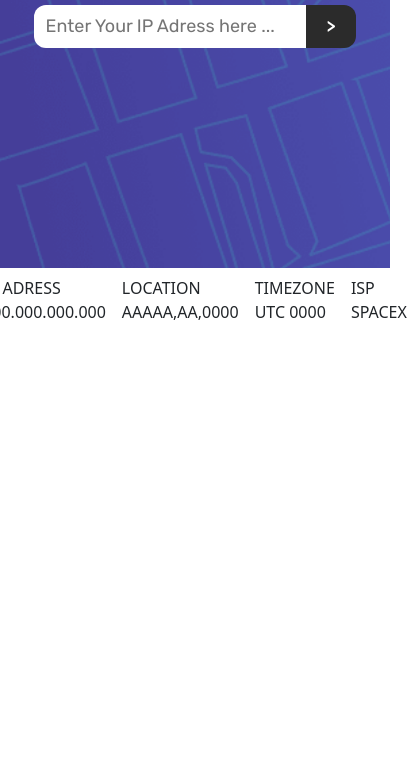
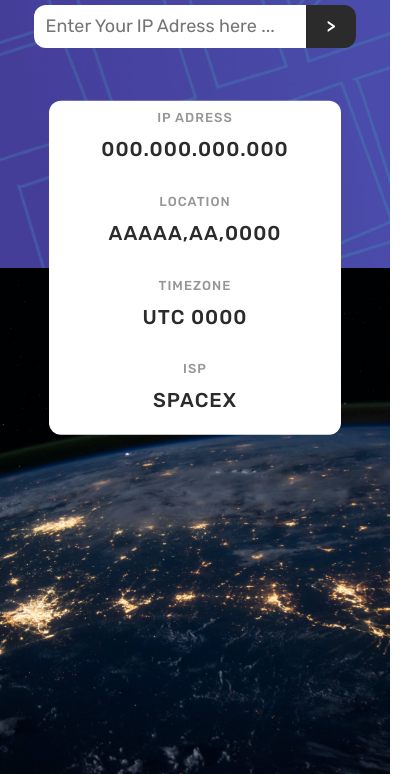
Before and after one commit to aymendev1/IpTrackerApp, a plain HTML site: page index.html in a window 390 px wide. Shown: the part 70-844 px from the top of the page, 415 px wide, since content can reach past the window. Drawn offline with nearby package versions, Linux system fonts and the light colour scheme.

Commit message:
Making the project Responsive

```diff
--- /dev/null
+++ b/css/responsive.css
@@ -0,0 +1,31 @@
+@media only screen and (max-width: 800px) {
+  .detailsbox {
+    width: 200px;
+    padding: 3vmin 2vmin;
+  }
+  .flexB {
+    width: 100%;
+  }
+  .info {
+    font-size: 18px;
+  }
+}
+@media only screen and (max-width: 585px) {
+  .flexB {
+    flex-direction: column;
+    height: auto;
+    width: 80%;
+  }
+  .detailsbox {
+    width: 100%;
+    height: auto;
+    text-align: center;
+    padding: 1vmin;
+  }
+  .info {
+    font-size: 20px;
+  }
+  .detailsbox::after {
+    display: none;
+  }
+}
--- a/css/styles.css
+++ b/css/styles.css
@@ -49,3 +49,52 @@ input:focus-visible {
 .btn-search:hover {
   background-color: hsl(0, 0%, 25%);
 }
+.secondone {
+  background-image: url("../images/background.jpg");
+  background-repeat: no-repeat;
+  background-size: cover;
+  background-position: center;
+  height: 60vh;
+  width: 100%;
+}
+.flexB {
+  flex-direction: row;
+  background-color: white;
+  color: black;
+  height: 130px;
+  width: 1000px;
+  border-radius: 12px;
+  transform: translateY(-50%);
+}
+.detailsbox {
+  width: 250px;
+  padding: 3vmin 5vmin;
+  position: relative;
+}
+
+.detailsbox:after {
+  content: "";
+  position: absolute;
+  right: 0;
+  z-index: 100;
+  width: 1.5px;
+  height: 50%; /* or 100px */
+  background: hsl(0, 0%, 59%);
+  opacity: 70%;
+  top: 30px;
+}
+.title {
+  font-family: "Rubik", sans-serif;
+  font-weight: 500;
+  color: hsl(0, 0%, 59%);
+  letter-spacing: 1px;
+  font-size: 13px;
+}
+.info {
+  font-family: "Rubik", sans-serif;
+  font-weight: 500;
+  color: hsl(0, 0%, 17%);
+  letter-spacing: 1px;
+  font-size: 20px;
+  padding-top: 1.5vmin;
+}
--- a/index.html
+++ b/index.html
@@ -7,6 +7,7 @@
     <meta name="viewport" content="width=device-width, initial-scale=1.0">
     <title>Ip Tracker</title>
     <link rel="stylesheet" href="css/styles.css">
+    <link rel="stylesheet" href="css/responsive.css">
     <link href="https://cdn.jsdelivr.net/npm/bootstrap@5.1.3/dist/css/bootstrap.min.css" rel="stylesheet"
         integrity="sha384-1BmE4kWBq78iYhFldvKuhfTAU6auU8tT94WrHftjDbrCEXSU1oBoqyl2QvZ6jIW3" crossorigin="anonymous">
 </head>
@@ -14,7 +15,7 @@
 <body>
 
     <section>
-        <div class="container-fluid d-flex flex-column justify-content-top topone">
+        <div class="container-fluid d-flex flex-column justify-content-top topone ">
             <h1 class="Page-title">IP Address Tracker</h1>
             <div class="searchbox">
                 <form action="/" method="post">
@@ -24,21 +25,21 @@
             </div>
 
         </div>
-        <div class="secondone container-fluid">
-            <div class="d-flex justify-content-center flexB">
-                <div class="p-2">
+        <div class="secondone container-fluid justify-content-center ">
+            <div class="d-flex justify-content-center flexB mx-auto">
+                <div class="detailsbox">
                     <span class="title">IP ADRESS</span>
                     <p class="info" id="ip">000.000.000.000</p>
                 </div>
-                <div class="p-2">
+                <div class=" detailsbox">
                     <span class="title">LOCATION</span>
                     <p class="info" id="location">AAAAA,AA,0000</p>
                 </div>
-                <div class="p-2">
+                <div class=" detailsbox">
                     <span class="title">TIMEZONE</span>
                     <p class="info" id="timezone">UTC 0000</p>
                 </div>
-                <div class="p-2">
+                <div class=" detailsbox">
                     <span class="title">ISP</span>
                     <p class="info" id="isp"> SPACEX</p>
                 </div>
```
